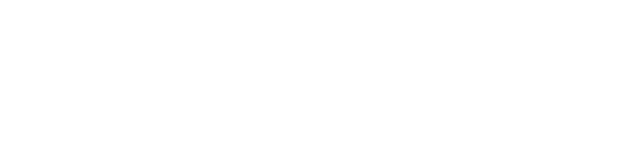
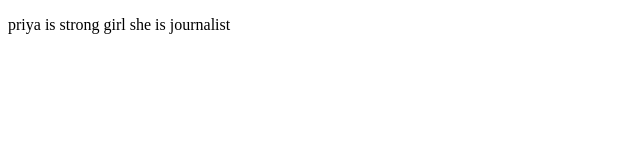
Before and after one commit to shanmugapriyamuthuraman/jsmagicnumber, a plain HTML site: page index.html in a window 1280 px wide. Shown: the whole page, without its empty margins (0-640 px from the left). Drawn offline with Linux system fonts and the light colour scheme.

Commit message:
add file

```diff
--- a/index.html
+++ b/index.html
@@ -6,6 +6,8 @@
     <meta name="viewport" content="width=device-width, initial-scale=1.0">
 </head>
 <body>
+
+	<p> priya is strong girl she is journalist</p>
 	<script>
 
 	</script>
```
